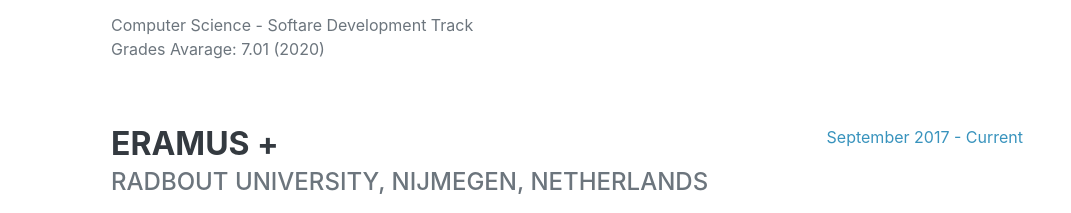
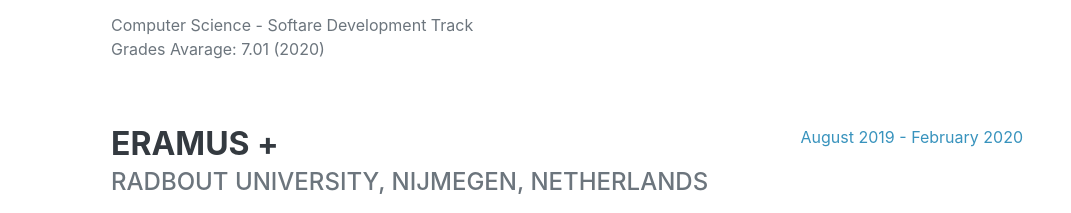
Before and after one commit to al375909/MarcosGarcia.github.io, a plain HTML site: page index.html in a window 1280 px wide. Shown: the part 1889-2102 px from the top of the page, without its empty margins (209-1280 px from the left). Drawn offline with nearby package versions, Linux system fonts and the light colour scheme; a web font is replaced by a local one.

Commit message:
Portfolio v.1.2

```diff
--- a/index.html
+++ b/index.html
@@ -98,7 +98,7 @@
                             <div>6 month exange</div>
                             <p>Data Mining, Ciber Secury and Functional Programming (Haskel) Courses</p>
                         </div>
-                        <div class="flex-shrink-0"><span class="text-primary">September 2017 - Current</span></div>
+                        <div class="flex-shrink-0"><span class="text-primary">August 2019 - February 2020</span></div>
                     </div>
                     <div class="d-flex flex-column flex-md-row justify-content-between">
                         <div class="flex-grow-1">
```
